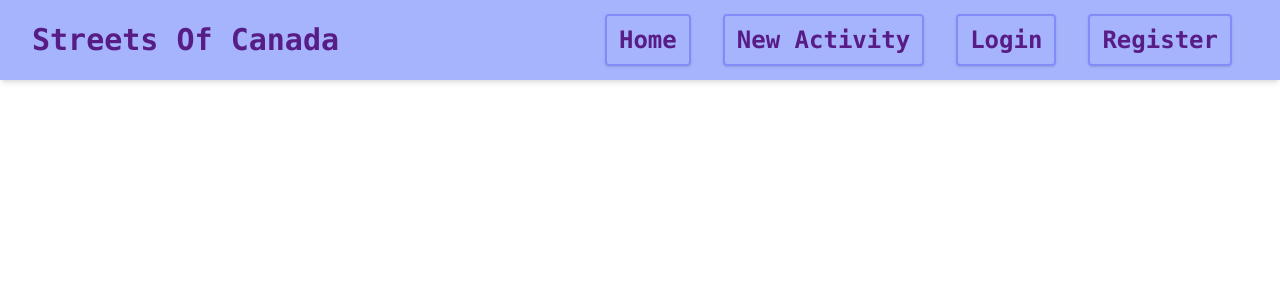
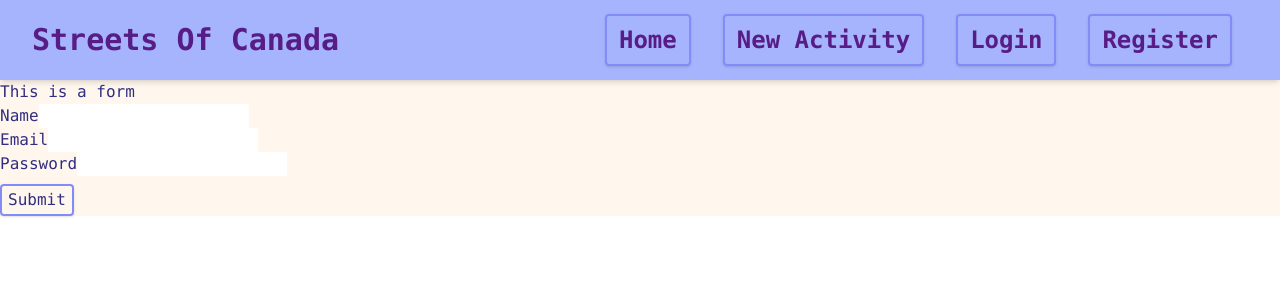
Before and after one commit to AndreiaCifoni/StreetsOfCanada, a React (Create React App) app in the folder FrontEnd/: page /login in a window 1280 px wide. Shown: the top 300 px of the page. Built offline with nearby package versions, Linux system fonts and the light colour scheme.

Commit message:
User form, login, register - structure created

```diff
--- a/FrontEnd/src/components/App.js
+++ b/FrontEnd/src/components/App.js
@@ -2,7 +2,8 @@ import React from "react";
 import { Routes, Route } from "react-router-dom";
 import Activity from "./activities/Activity";
 import Home from "./Home";
-import UserForm from "./users/UserForm";
+import UserRegister from "./users/UserRegister";
+import UserLogin from "./users/UserLogin";
 import NavBar from "./NavBar";
 import ActivityCreate from "./activities/ActivityCreate";
 
@@ -12,7 +13,8 @@ const App = () => {
       <NavBar />
       <Routes>
         <Route path={"/"} element={<Home />} />
-        <Route path={"/register"} element={<UserForm />} />
+        <Route path={"/register"} element={<UserRegister />} />
+        <Route path={"/login"} element={<UserLogin />} />
         <Route path={"/activity"} element={<ActivityCreate />} />
         <Route path={"/activity/:id"} element={<Activity />} />
       </Routes>
--- a/FrontEnd/src/components/users/UserForm.js
+++ b/FrontEnd/src/components/users/UserForm.js
@@ -1,13 +1,51 @@
 import React from "react";
 
-const UserForm = () => {
+const UserForm = ({ user, setUser, onSubmitUser }) => {
   return (
     <div>
       <h1>This is a form</h1>
-      <form>
-        <input type="text" value="Name" />
-        <input type="email" value="Email" />
-        <input type="password" value="Password" />
+      <form
+        onSubmit={(e) => {
+          e.preventDefault();
+          onSubmitUser(user);
+        }}
+      >
+        <div>
+          <div>
+            <label>Name</label>
+            <input
+              type="text"
+              value={user.name}
+              onChange={(e) => setUser({ ...user, name: e.target.value })}
+            />
+          </div>
+
+          {user.email !== null ? (
+            <div>
+              <label>Email</label>
+              <input
+                type="email"
+                value={user.email}
+                onChange={(e) => setUser({ ...user, email: e.target.value })}
+              />
+            </div>
+          ) : (
+            ""
+          )}
+          <div>
+            <label>Password</label>
+            <input
+              type="password"
+              value={user.password}
+              onChange={(e) => setUser({ ...user, password: e.target.value })}
+            />
+          </div>
+          <input
+            className="mt-2 py-0.5 px-1.5 rounded border-solid border-2 border-indigo-400 hover:border-violet-400 hover:bg-violet-300 shadow"
+            type="submit"
+            value="Submit"
+          />
+        </div>
       </form>
     </div>
   );
--- a/FrontEnd/src/components/users/UserLogin.js
+++ b/FrontEnd/src/components/users/UserLogin.js
@@ -0,0 +1,22 @@
+import React, { useState } from "react";
+import UserForm from "./UserForm";
+
+const UserLogin = () => {
+  const [login, setLogin] = useState({
+    name: "",
+    email: "",
+    password: "",
+  });
+
+  const onSubmitLogin = () => {
+    console.log("Hi login");
+  };
+
+  return (
+    <div>
+      <UserForm user={login} setUser={setLogin} onSubmitUser={onSubmitLogin} />
+    </div>
+  );
+};
+
+export default UserLogin;
--- a/FrontEnd/src/components/users/UserRegister.js
+++ b/FrontEnd/src/components/users/UserRegister.js
@@ -0,0 +1,26 @@
+import React, { useState } from "react";
+import UserForm from "./UserForm";
+
+const UserRegister = () => {
+  const [register, setRegister] = useState({
+    name: "",
+    email: null,
+    password: "",
+  });
+
+  const onSubmitRegister = () => {
+    console.log("Hi Register");
+  };
+
+  return (
+    <div>
+      <UserForm
+        user={register}
+        setUser={setRegister}
+        onSubmitUser={onSubmitRegister}
+      />
+    </div>
+  );
+};
+
+export default UserRegister;
```
